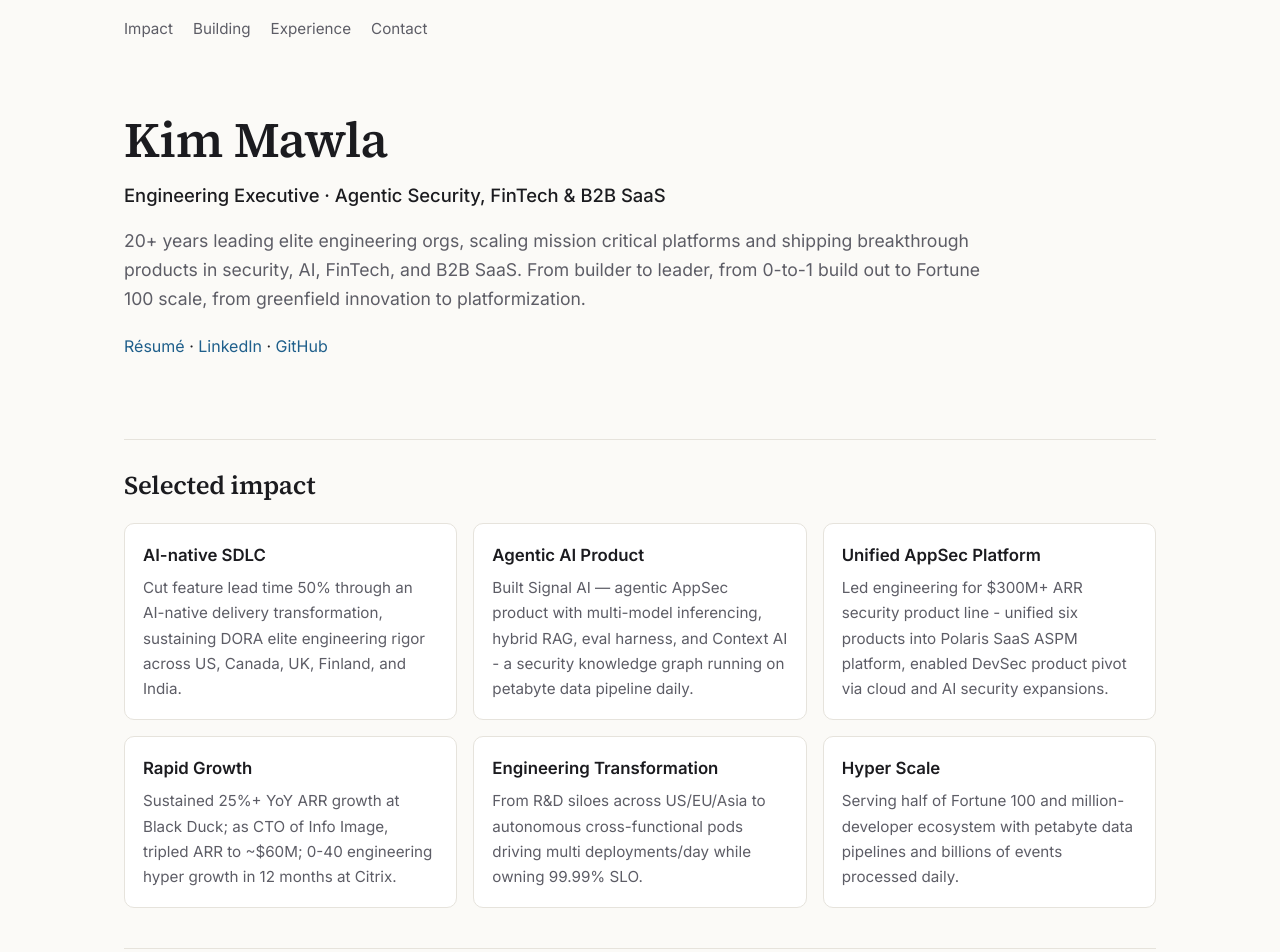
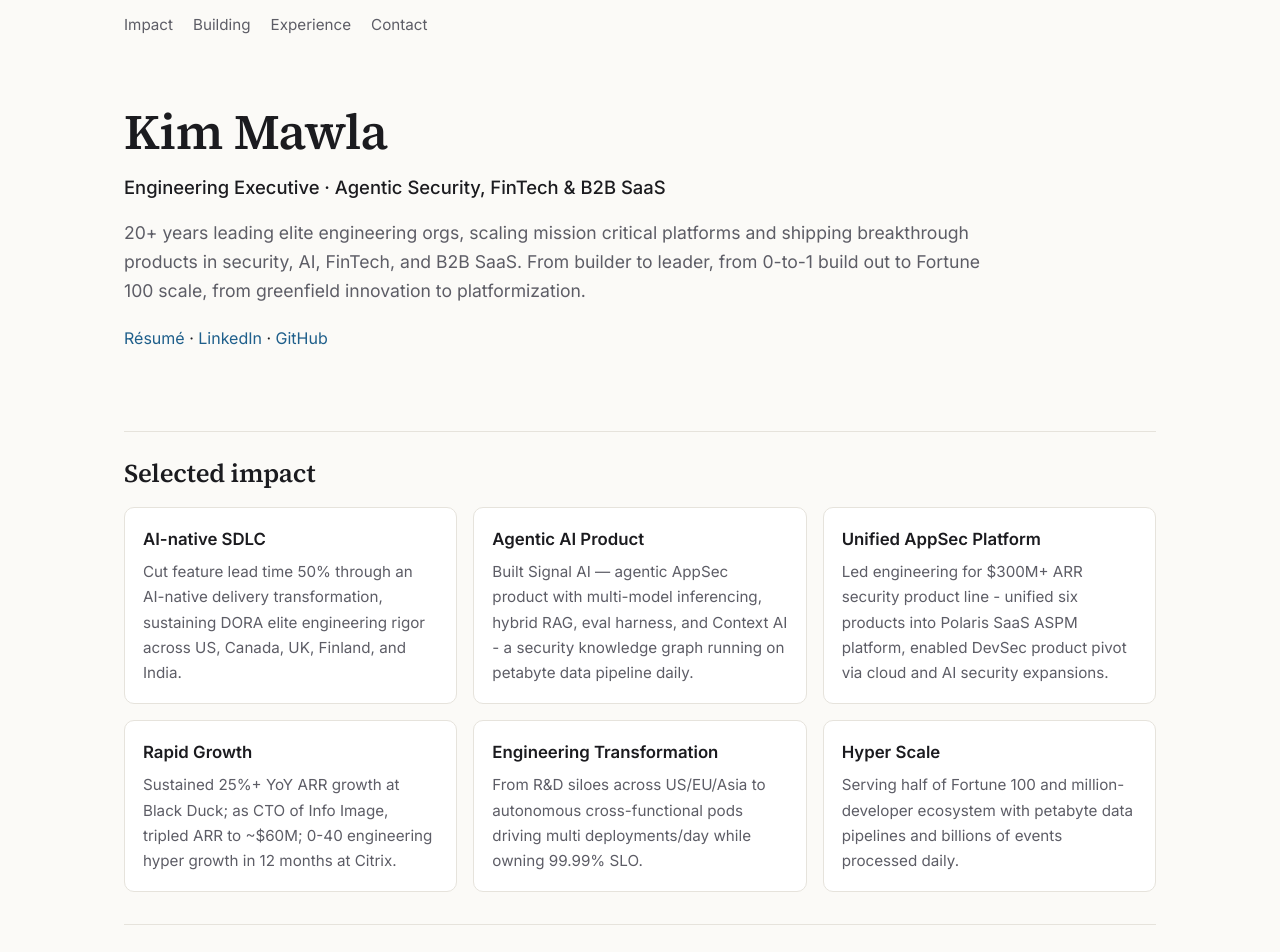
Before and after one commit to kimmawla/kimmawla.github.io, an Astro site: page / in a window 1280 px wide. Shown: the top 952 px of the page. Built offline with nearby package versions, Linux system fonts and the light colour scheme; Astro itself is replaced by a stand-in of ours.

Commit message:
update landing page and resume

```diff
--- a/src/layouts/Base.astro
+++ b/src/layouts/Base.astro
@@ -57,16 +57,16 @@ const { title = `${profile.name} — ${profile.title}`, description = profile.ta
   h1 { font-size: clamp(2.2rem, 5vw, 3.1rem); line-height: 1.1; margin: 0 0 12px; }
 
   /* ▼ CHANGED: h2 margin-bottom 20 → 16px */
-  h2 { font-size: 1.6rem; margin: 0 0 16px; }
+  h2 { font-size: 1.6rem; margin: 0 0 12px; }
 
   /* ▼ CHANGED: section padding 48 → 40px */
-  section { padding: 40px 0; border-top: 1px solid var(--line); }
+  section { padding: 32px 0; border-top: 1px solid var(--line); }
 
   /* ▼ ADDED: first section has no top border + tighter top padding */
-  section:first-of-type { padding-top: 24px; }
+  section:first-of-type { padding-top: 20px; }
 
   /* ▼ CHANGED: nav padding 24 → 16px */
-  .nav { display: flex; justify-content: space-between; align-items: center; padding-top: 16px; padding-bottom: 16px; flex-wrap: wrap; gap: 12px; }
+  .nav { display: flex; justify-content: space-between; align-items: center; padding-top: 12px; padding-bottom: 12px; flex-wrap: wrap; gap: 12px; }
 
   .nav nav { display: flex; gap: 20px; font-size: 0.95rem; }
   .nav nav a { color: var(--muted); }
@@ -89,5 +89,5 @@ const { title = `${profile.name} — ${profile.title}`, description = profile.ta
   .pill { display: inline-block; font-size: 0.75rem; padding: 2px 10px; border: 1px solid var(--line); border-radius: 999px; color: var(--muted); }
 
   /* ▼ CHANGED: foot padding 40 → 32px; padding-x 20 → 24px for consistency */
-  .foot { padding: 32px 24px; color: var(--muted); font-size: 0.85rem; border-top: 1px solid var(--line); }
+  .foot { padding: 24px 24px; color: var(--muted); font-size: 0.85rem; border-top: 1px solid var(--line); }
 </style>
```
